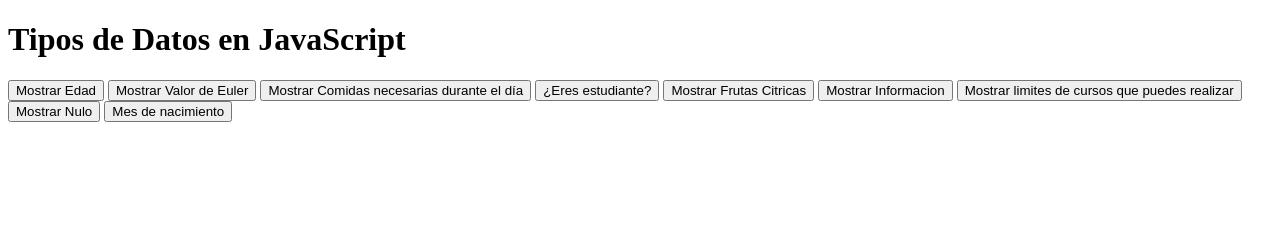
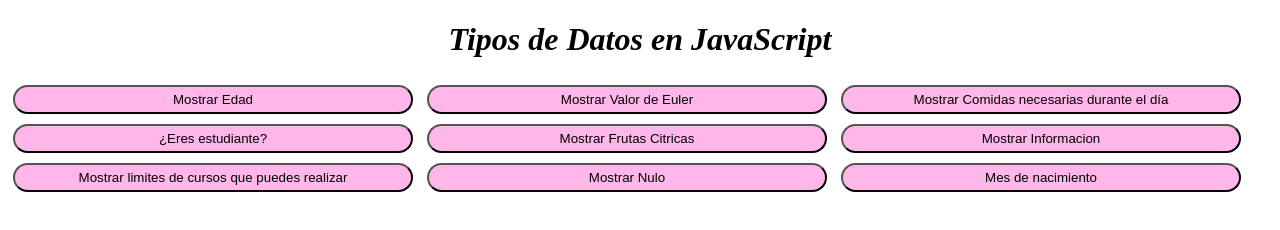
Before and after one commit to tuli-rh/Fundamentos_Javascript, a plain HTML site: page 03_ejercicios_de_datos/index.html in a window 1280 px wide. Drawn offline with Linux system fonts and the light colour scheme.

Commit message:
ejercicio de datos

```diff
--- a/03_ejercicios_de_datos/index.html
+++ b/03_ejercicios_de_datos/index.html
@@ -4,11 +4,12 @@
 <head>
   <meta charset="UTF-8">
   <title>Tipos de Datos en JavaScript</title>
+  <link rel="stylesheet" href="static/style.css">
 </head>
 
 <body>
 
-  <h1>Tipos de Datos en JavaScript</h1>
+  <h1><em>Tipos de Datos en JavaScript</em></h1>
 
   <button onclick="mostrarEdad()">Mostrar Edad</button>
   <button onclick="mostrarValorDeEuler()">Mostrar Valor de Euler</button>
--- a/03_ejercicios_de_datos/static/style.css
+++ b/03_ejercicios_de_datos/static/style.css
@@ -0,0 +1,13 @@
+h1 {
+    text-align: center;
+}
+
+
+
+button {
+    border-radius: 20px;
+    background-color: rgb(255, 182, 233);
+    padding: 5px;
+    margin: 5px;
+    width: 400px;
+}
```
